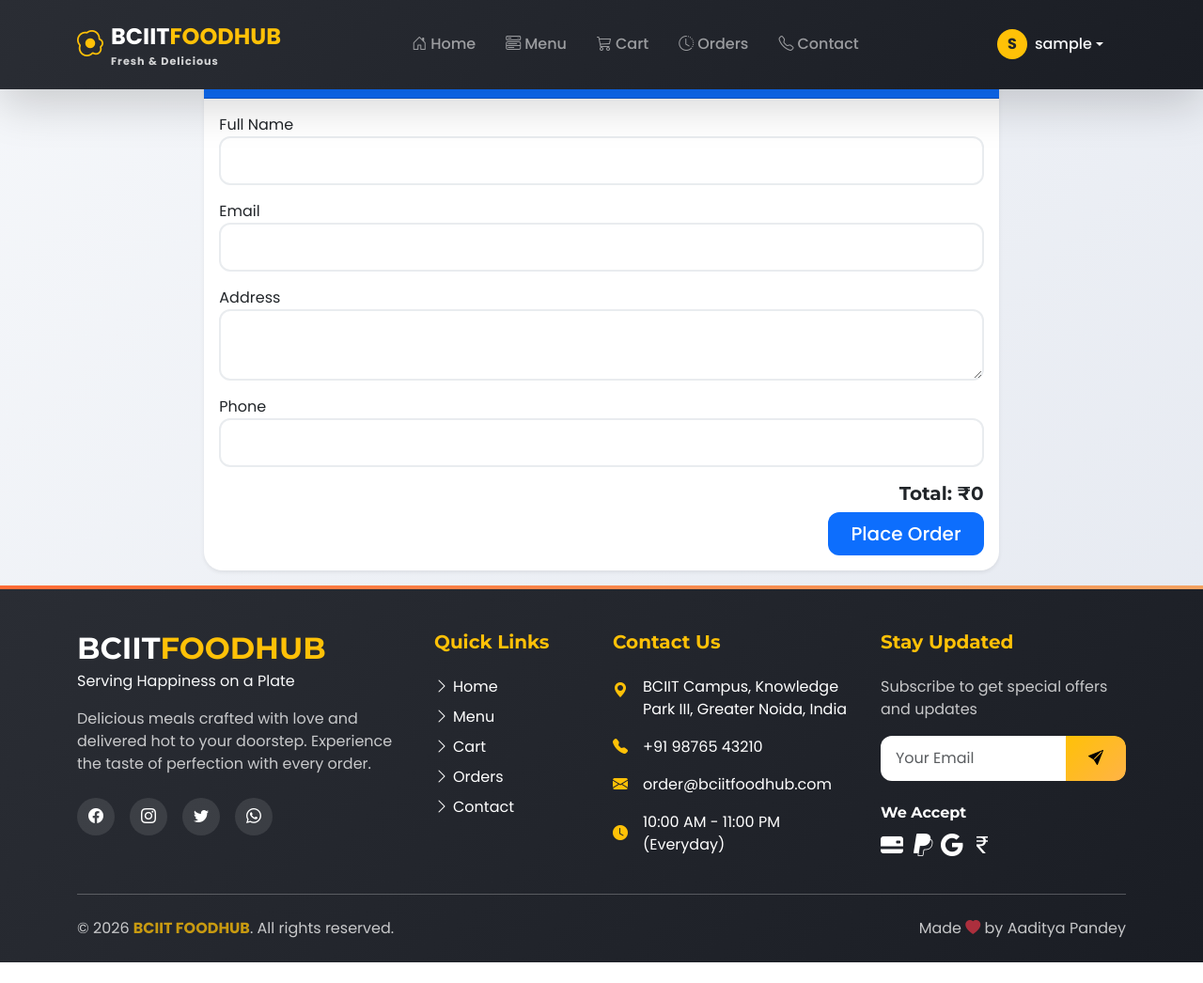
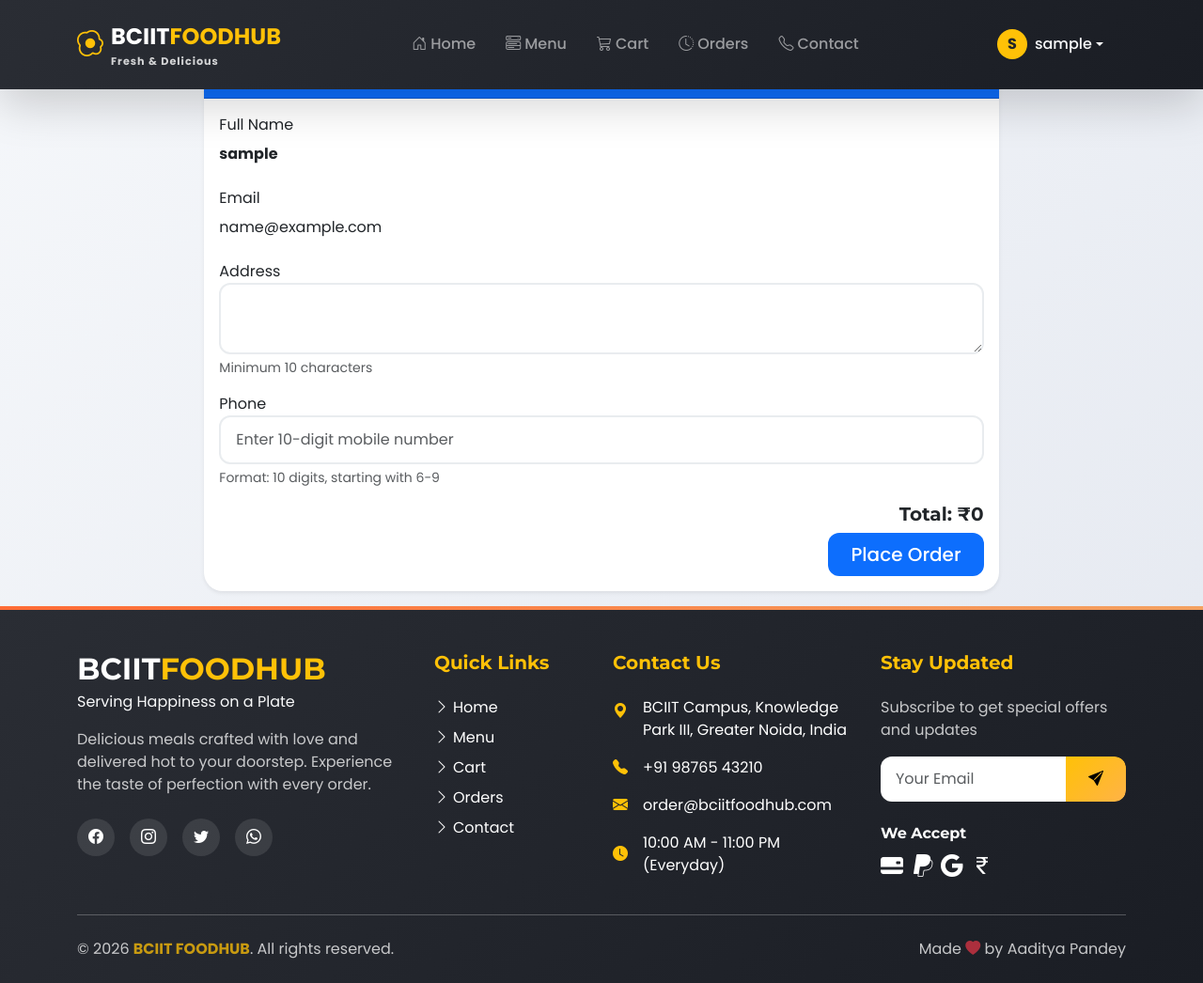
Before and after one commit to aaditya-web-dev/bciitfoodhub, a Django app: page /checkout/ in a window 1280 px wide. Shown: the whole page at 94% size. Before the commit the page ends 1024 px from the top, so only its background shows below. Run offline with Django 5.2, Linux system fonts and the light colour scheme; the visitor is signed in with stand-in values (Sample User, id 1).

Commit message:
checkout

```diff
--- a/Online-Food-Ordering-System-main/store/templates/checkout.html
+++ b/Online-Food-Ordering-System-main/store/templates/checkout.html
@@ -9,26 +9,55 @@
             </div>
 
             <div class="card-body">
-                <form method="post" action="{% url 'place_order' %}">
+                <form method="post" action="{% url 'place_order' %}" novalidate id="checkoutForm">
                     {% csrf_token %}
+
                     <div class="mb-3">
                         <label>Full Name</label>
-                        <input type="text" name="name" class="form-control" required>
+                        <p class="form-control-plaintext fw-bold">{{ user.username }}</p>
                     </div>
 
                     <div class="mb-3">
                         <label>Email</label>
-                        <input type="email" name="email" class="form-control" required>
+                        <p class="form-control-plaintext">{{ user.email }}</p>
                     </div>
 
                     <div class="mb-3">
                         <label>Address</label>
-                        <textarea name="address" class="form-control" required></textarea>
+                        <textarea
+                            name="address"
+                            class="form-control"
+                            minlength="10"
+                            maxlength="300"
+                            placeholder="Enter your full delivery address"
+                            required
+                            oninvalid="this.setCustomValidity('Please enter a valid address (min 10 characters)')"
+                            oninput="
+                                this.value = this.value.replace(/^\s+/, '');
+                                let real = this.value.trim();
+                                if(real.length < 10) {
+                                    this.setCustomValidity('Please enter a valid address (min 10 characters)');
+                                } else {
+                                    this.setCustomValidity('');
+                                }
+                            ">
+                        </textarea>
+                        <div class="form-text text-muted">Minimum 10 characters</div>
                     </div>
 
                     <div class="mb-3">
                         <label>Phone</label>
-                        <input type="tel" name="phone" class="form-control" required>
+                        <input
+                            type="tel"
+                            name="phone"
+                            class="form-control"
+                            pattern="[6-9][0-9]{9}"
+                            maxlength="10"
+                            placeholder="Enter 10-digit mobile number"
+                            required
+                            oninvalid="this.setCustomValidity('Enter a valid 10-digit Indian mobile number')"
+                            oninput="this.setCustomValidity(''); this.value = this.value.replace(/\D/g, '')">
+                        <div class="form-text text-muted">Format: 10 digits, starting with 6-9</div>
                     </div>
 
                     <h5 class="text-end">Total: ₹{{ total }}</h5>
@@ -44,4 +73,24 @@
     </div>
 </div>
 
+<script>
+    const form = document.getElementById('checkoutForm');
+    form.addEventListener('submit', function (e) {
+
+        // check address has real content (not just spaces)
+        const address = document.querySelector('textarea[name="address"]');
+        if (address.value.trim().length < 10) {
+            address.setCustomValidity('Please enter a valid address (min 10 characters)');
+        } else {
+            address.setCustomValidity('');
+        }
+
+        if (!form.checkValidity()) {
+            e.preventDefault();
+            e.stopPropagation();
+        }
+        form.classList.add('was-validated');
+    });
+</script>
+
 {% endblock %}
--- a/Online-Food-Ordering-System-main/store/views.py
+++ b/Online-Food-Ordering-System-main/store/views.py
@@ -116,26 +116,23 @@ def ajax_remove_item(request):
 @login_required(login_url='/login/')
 def checkout(request):
     cart = request.session.get('cart', {})
-
-    # calculate total
-    total = sum(
-        item['price'] * item['quantity']
-        for item in cart.values()
-    )
+    total = sum(item['price'] * item['quantity'] for item in cart.values())
 
     if request.method == "POST":
-        email = request.POST.get('email')
+        name = request.user.get_full_name() or request.user.username
+        email = request.user.email
         address = request.POST.get('address')
         phone = request.POST.get('phone')
 
-        # after order placed → clear cart
+        # save order to DB here...
+
         request.session['cart'] = {}
-
-        return redirect('order_success')  # optional
+        return redirect('order_success')
 
     return render(request, 'checkout.html', {
         'cart': cart,
-        'total': total
+        'total': total,
+        'user': request.user
     })
 # Orders
 
```
